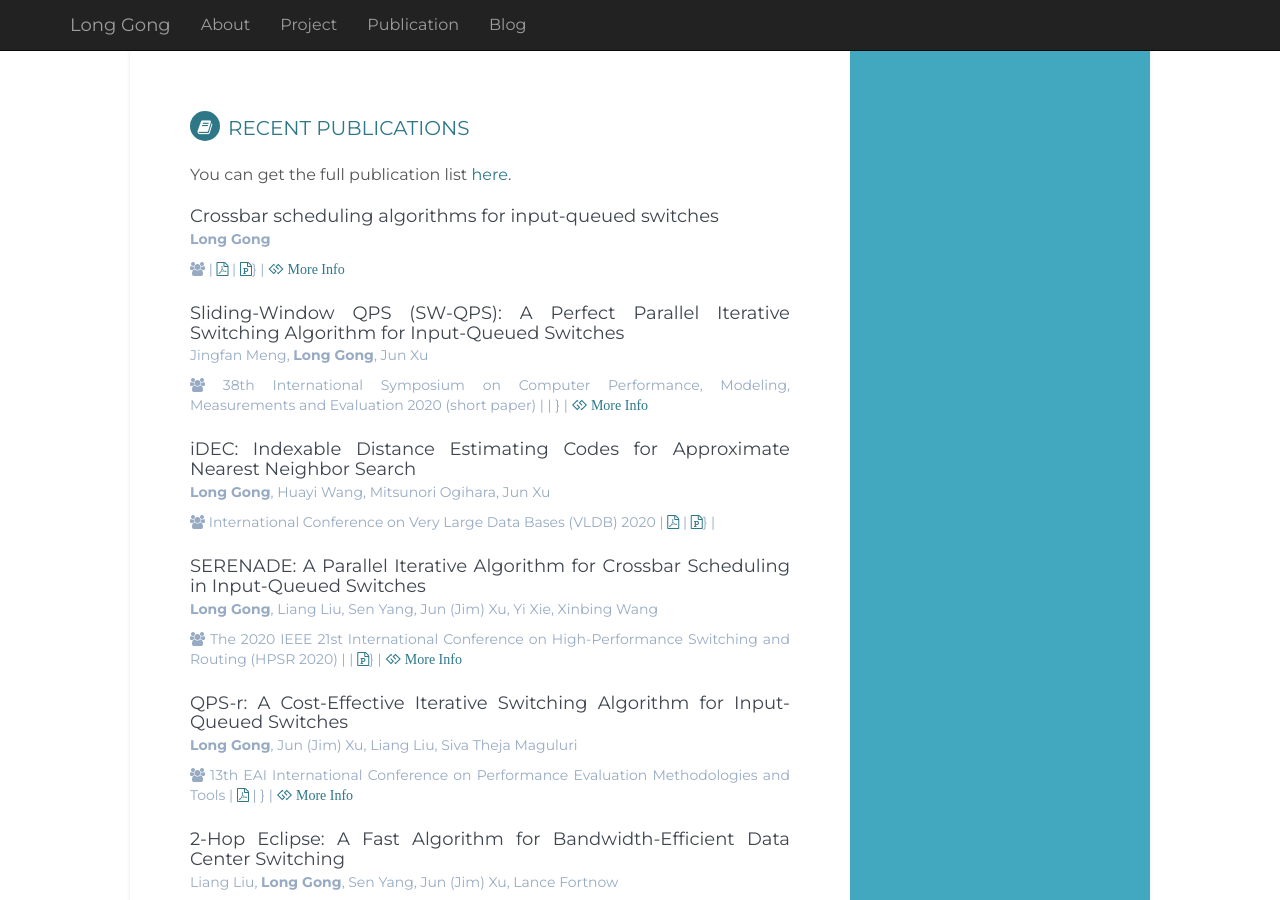
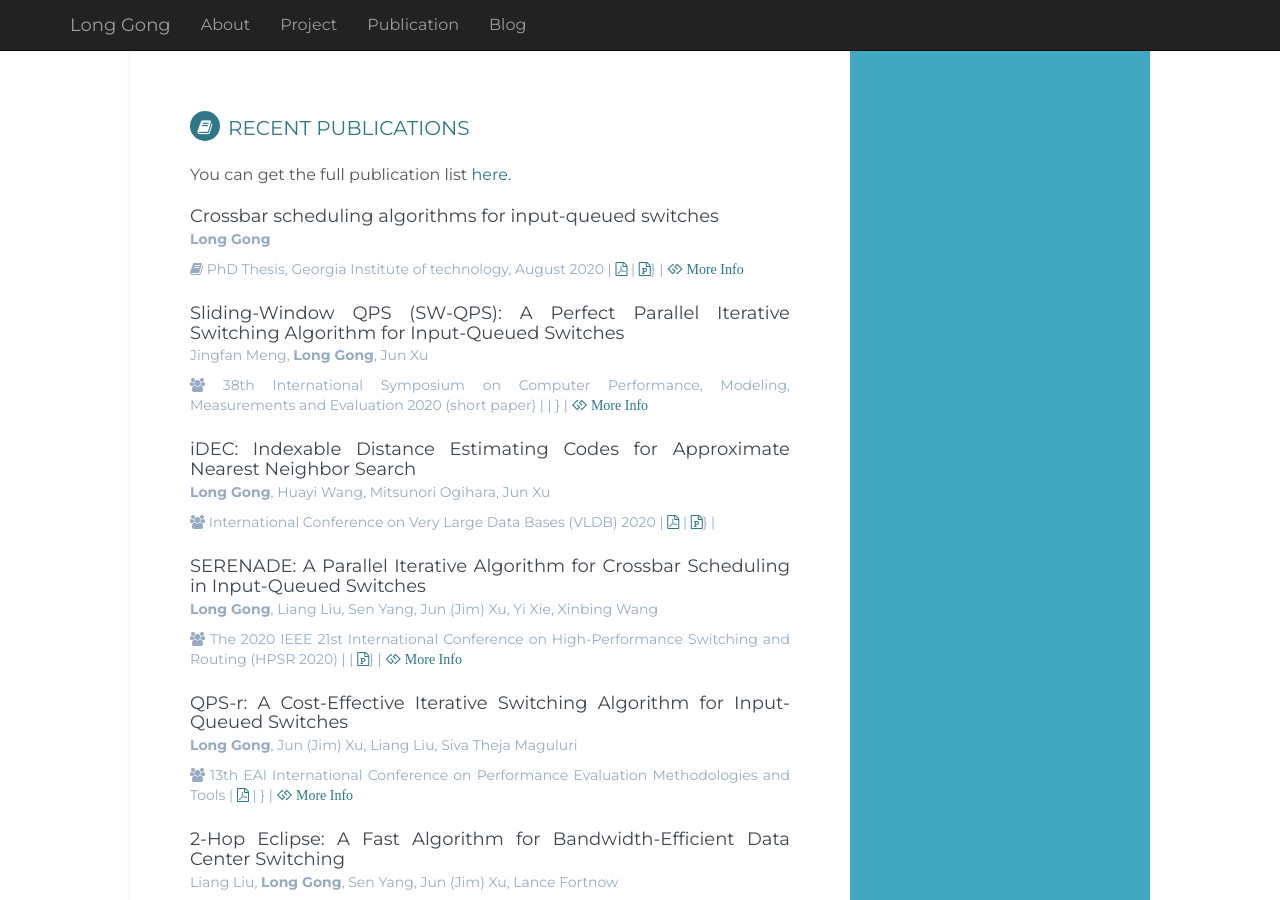
Before and after one commit to lgong30/lgong30.github.io, a Jekyll site: the page built from _pages/01_about.md, in a window 1280 px wide and 900 px high, scrolled down 2422 px. Built offline with Jekyll 4.4.1, drawn with Linux system fonts in a browser that asks for light colours; nearby versions of some CDN libraries; comment, search, counter and statistics services are not loaded; some of the changed lines change nothing that is shown.

Commit message:
added thesis

```diff
--- a/_config.yml
+++ b/_config.yml
@@ -195,7 +195,7 @@ news:
 publications:
   - pub10:
     title: "Crossbar scheduling algorithms for input-queued switches"
-    type: other
+    type: journal
     authors: ["Long Gong"]
     journal: PhD Thesis, Georgia Institute of technology, August 2020
     slides: long_defense.pptx
```
